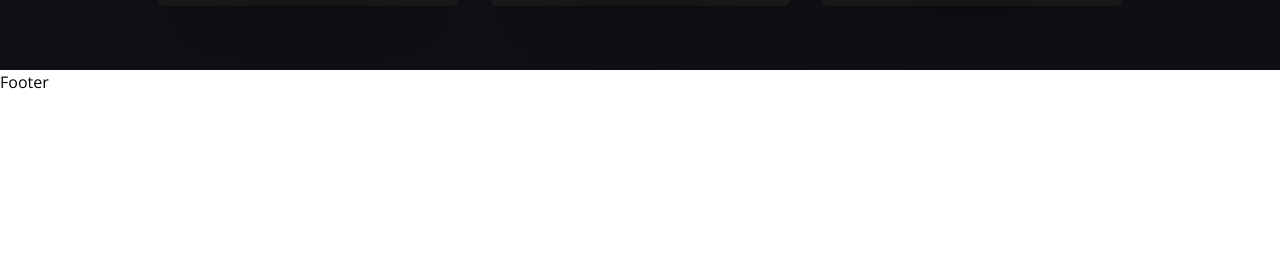
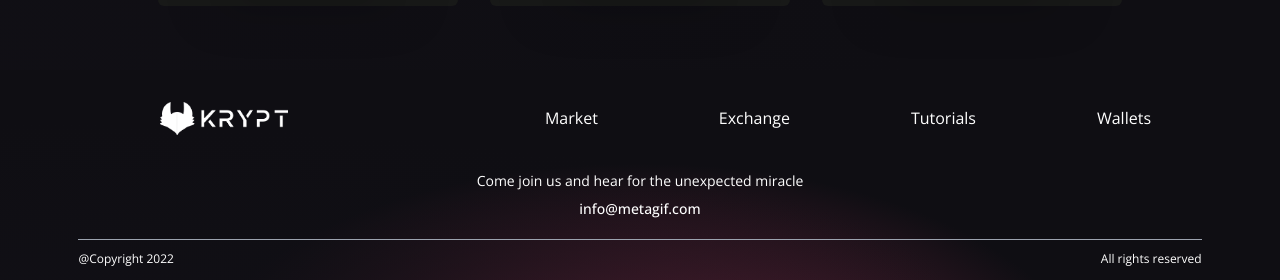
Before and after one commit to droidbg/SendCrypto, a React (Vite) app in the folder client/: page / in a window 1280 px wide. Shown: the part 2321-2601 px from the top of the page. Before the commit the page ends 2415 px from the top, so only its background shows below. Built offline with nearby package versions, Linux system fonts and the light colour scheme; no server answers.

Commit message:
[Binni] Add. Footer

```diff
--- a/client/src/components/Footer.jsx
+++ b/client/src/components/Footer.jsx
@@ -1,5 +1,45 @@
-const Footer = () => {
-  return <h1>Footer</h1>;
-};
+import React from "react";
+
+import logo from "../../images/logo.png";
+
+const Footer = () => (
+  <div className="w-full flex md:justify-center justify-between items-center flex-col p-4 gradient-bg-footer">
+    <div className="w-full flex sm:flex-row flex-col justify-between items-center my-4">
+      <div className="flex flex-[0.5] justify-center items-center">
+        <img src={logo} alt="logo" className="w-32" />
+      </div>
+      <div className="flex flex-1 justify-evenly items-center flex-wrap sm:mt-0 mt-5 w-full">
+        <p className="text-white text-base text-center mx-2 cursor-pointer">
+          Market
+        </p>
+        <p className="text-white text-base text-center mx-2 cursor-pointer">
+          Exchange
+        </p>
+        <p className="text-white text-base text-center mx-2 cursor-pointer">
+          Tutorials
+        </p>
+        <p className="text-white text-base text-center mx-2 cursor-pointer">
+          Wallets
+        </p>
+      </div>
+    </div>
+
+    <div className="flex justify-center items-center flex-col mt-5">
+      <p className="text-white text-sm text-center">
+        Come join us and hear for the unexpected miracle
+      </p>
+      <p className="text-white text-sm text-center font-medium mt-2">
+        info@metagif.com
+      </p>
+    </div>
+
+    <div className="sm:w-[90%] w-full h-[0.25px] bg-gray-400 mt-5 " />
+
+    <div className="sm:w-[90%] w-full flex justify-between items-center mt-3">
+      <p className="text-white text-left text-xs">@Copyright 2022</p>
+      <p className="text-white text-right text-xs">All rights reserved</p>
+    </div>
+  </div>
+);
 
 export default Footer;
```
